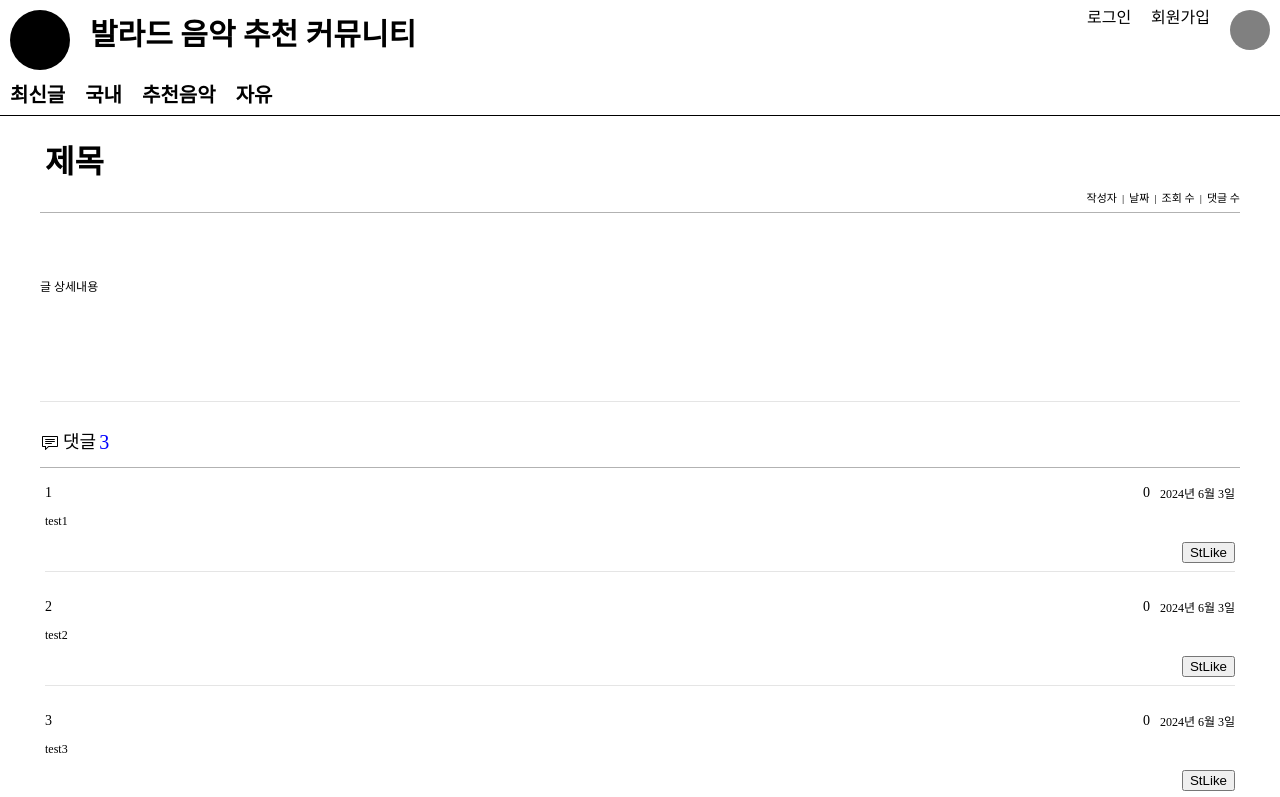
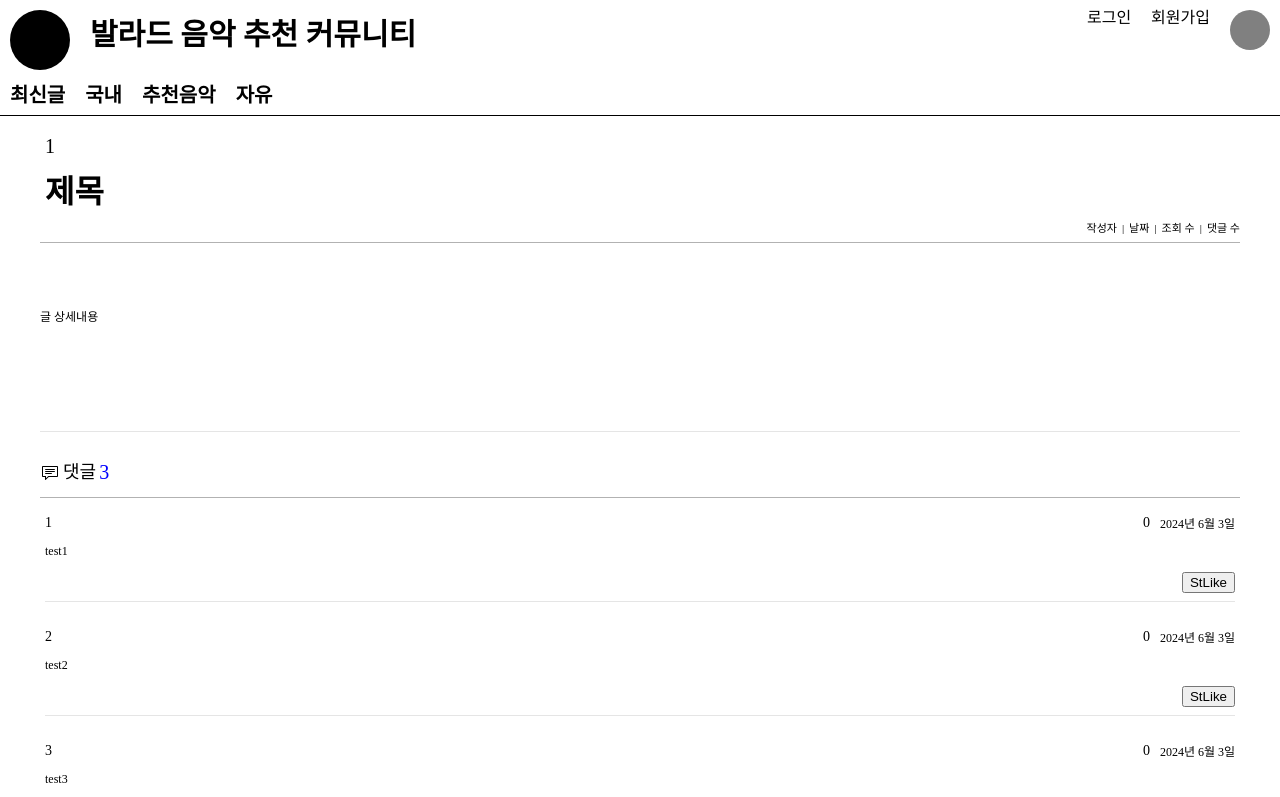
Before and after one commit to B03-group/Ballad-Community, a React (Vite) app: page /board/1/1 in a window 1280 px wide. Shown: the top 797 px of the page. Built offline with nearby package versions, Linux system fonts and the light colour scheme.

Commit message:
Datail Page Param 속성 변경

```diff
--- a/src/pages/Detail.jsx
+++ b/src/pages/Detail.jsx
@@ -5,7 +5,7 @@ import Comments from '../components/Detail/Comments';
 import PostDetail from '../components/Detail/PostDetail';
 
 function Detail() {
-  const { id: categoryId } = useParams();
+  const { category: categoryId } = useParams();
 
   return (
     <MainWrapper>
```
